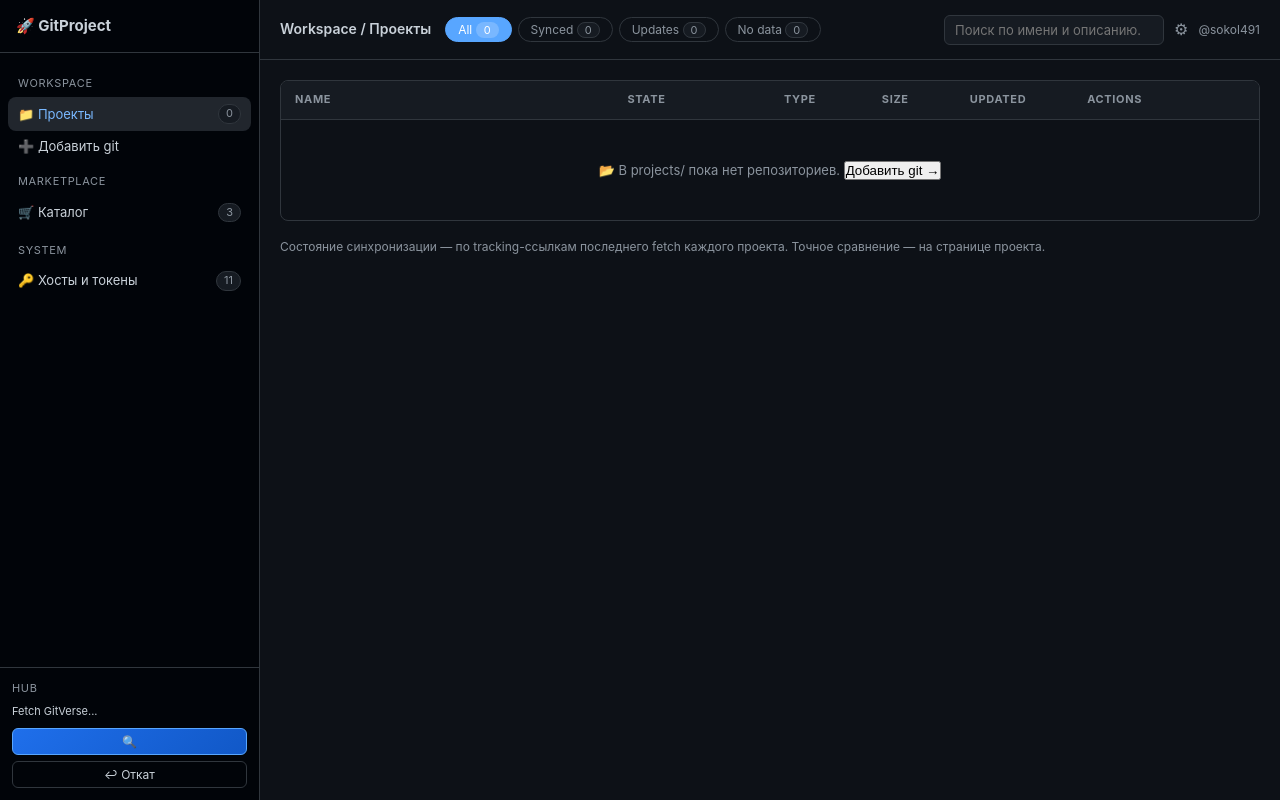
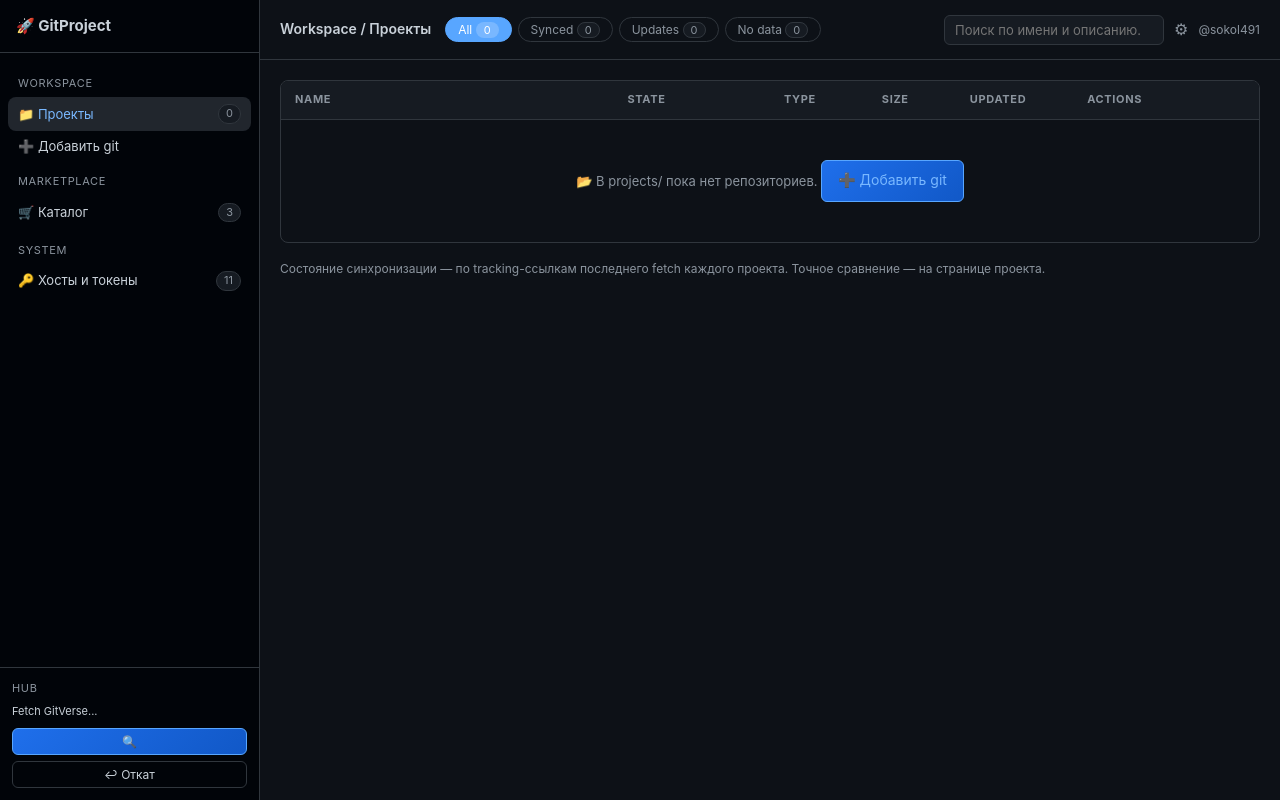
Before and after one commit to mrsokol491/gitproject, a PHP site: page /index.php in a window 1280 px wide. Run offline with PHP 8.4, Linux system fonts and the light colour scheme.

Commit message:
sync: gitproject hub 2026-11-24_20:18

```diff
--- a/views/home.php
+++ b/views/home.php
@@ -5,6 +5,7 @@ declare(strict_types=1);
 /**
  * Вид home: таблица проектов; страница проекта — один живой блок сравнения с сервером
  * внутри панели информации (без дублирующего статического блока и без верхнего баннера).
+ * Пустой список: CTA на существующих классах btn/btn--primary (без новых CSS-сущностей).
  */
 
 if ($project === null): ?>
@@ -22,7 +23,7 @@ if ($project === null): ?>
     </thead>
     <?php if ($projects === []): ?>
       <tbody>
-        <tr><td colspan="6" class="ws-empty">📂 В projects/ пока нет репозиториев. <button type="button" class="ws-link-btn" id="empty-go-add">Добавить git →</button></td></tr>
+        <tr><td colspan="6" class="ws-empty">📂 В projects/ пока нет репозиториев. <a class="btn btn--primary" href="/?view=git-add" id="empty-go-add">➕ Добавить git</a></td></tr>
       </tbody>
     <?php else: ?>
       <?php foreach (['PHP', 'Node.js', 'unknown'] as $grp): ?>
```
Also changed, not shown: 1 other file.
